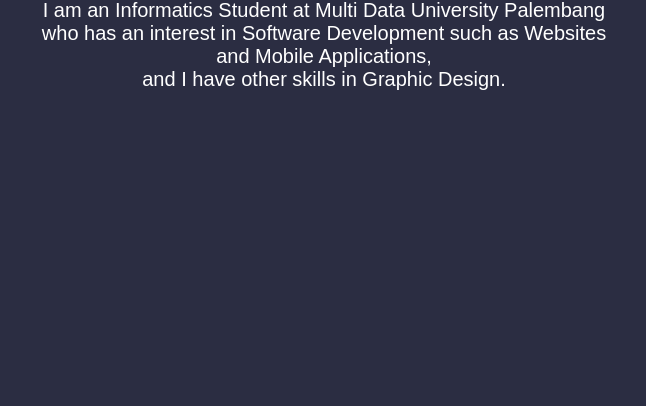
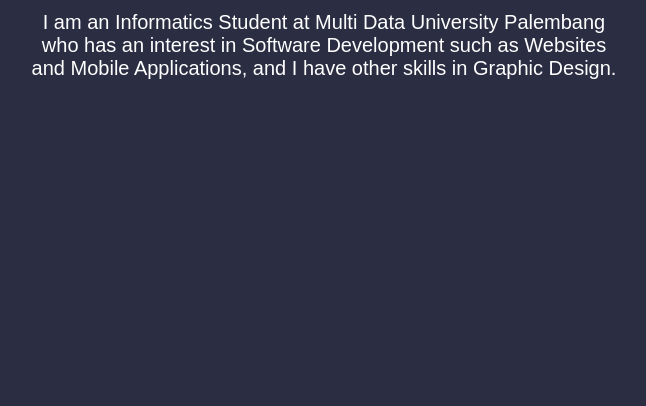
Before and after one commit to FhLevi13/fhlevi13.github.io, a plain HTML site: page index.html in a window 1280 px wide. Shown: the part 394-800 px from the top of the page, without its empty margins (316-962 px from the left). Drawn offline with nearby package versions, Linux system fonts and the light colour scheme.

Commit message:
Update index.html

```diff
--- a/index.html
+++ b/index.html
@@ -12,10 +12,11 @@
 </head>
 <body>
     <section class="section display-section" id="section1">
+        <!-- <div class="logo"><img src="/img/FhLevi.png" alt="logo"></div> -->
         <div class="content">
             <h2>I'm Muhammad Alif Fahlevhi</h2>
-            <p>I am an Informatics Student at Multi Data University Palembang <br>
-                who has an interest in Software Development such as Websites and Mobile Applications, <br>
+            <p>I am an Informatics Student at Multi Data University Palembang
+                who has an interest in Software Development such as Websites and Mobile Applications,
                 and I have other skills in Graphic Design.</p>
         </div>
     </section>
```
